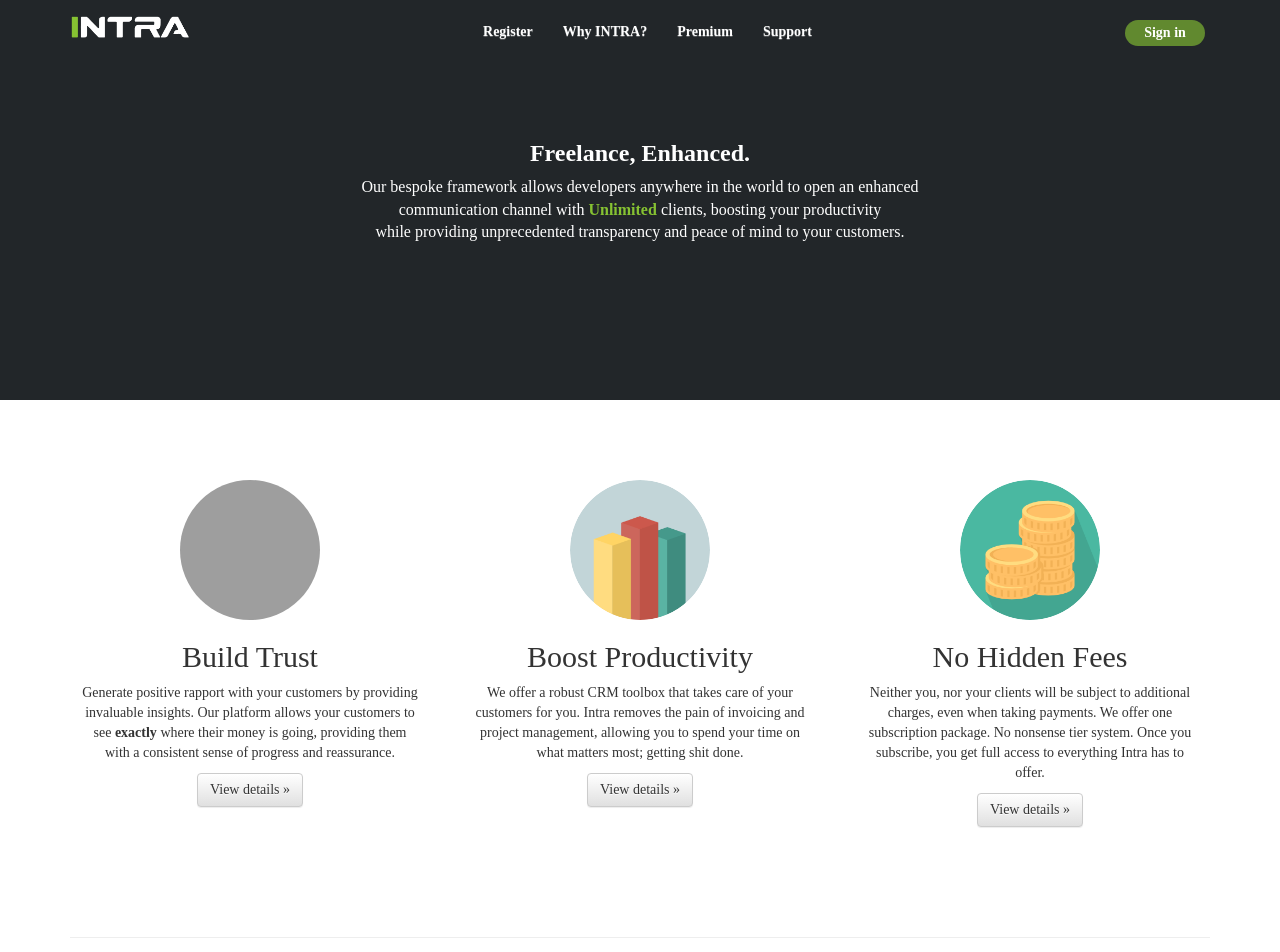
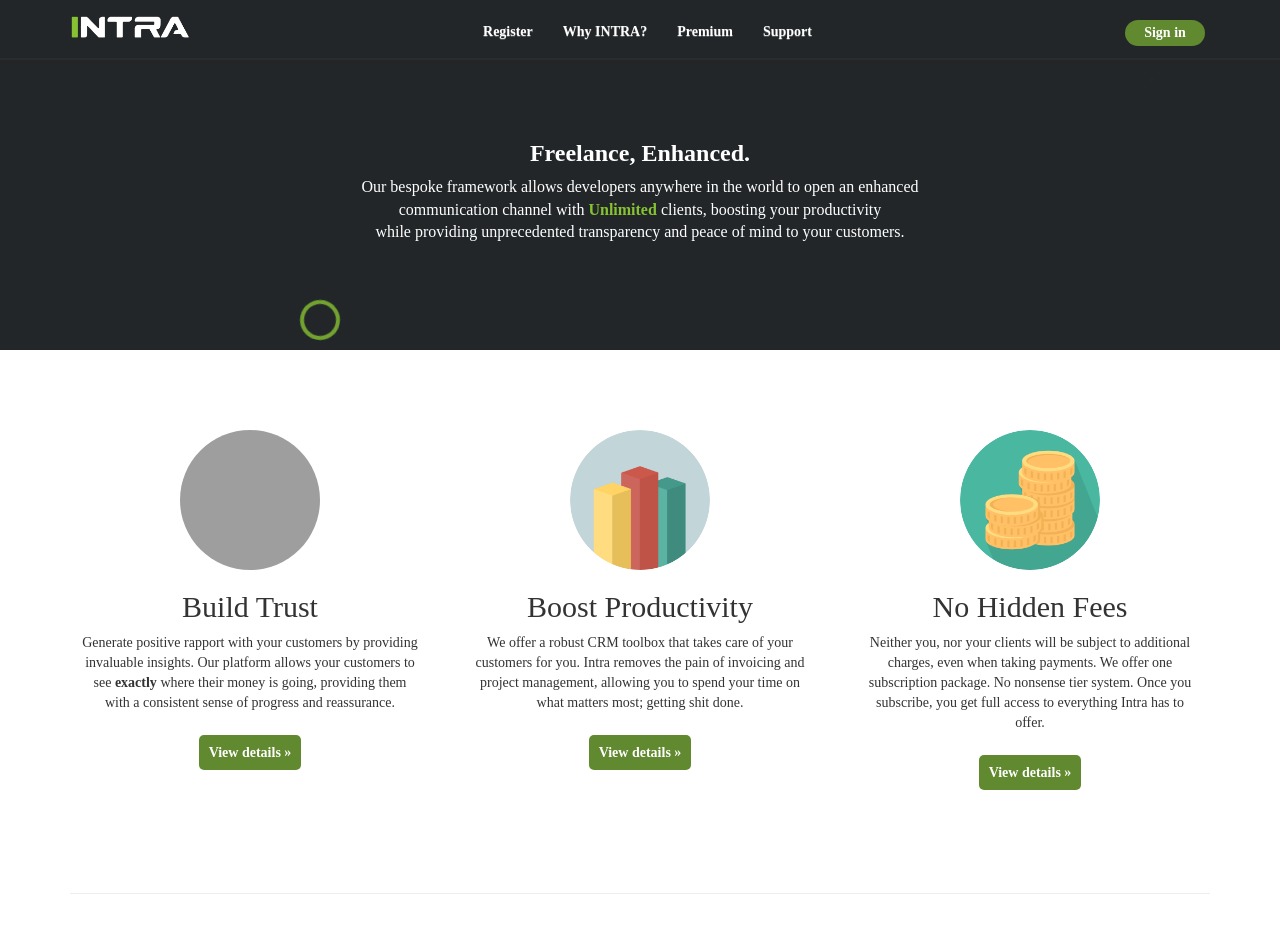
Before and after one commit to will-vokins/intra, a Flask app: page / in a window 1280 px wide. Shown: the top 952 px of the page. Run offline with Flask 2, Linux system fonts and the light colour scheme; some libraries are stand-ins or nearby versions; some web fonts are replaced; grey boxes are pictures that could not be loaded.

Commit message:
Second Commit

```diff
--- a/app/app.py
+++ b/app/app.py
@@ -1,6 +1,12 @@
-from flask import Flask, render_template
+from flask import Flask, render_template, flash, redirect
+from flask_pymongo import PyMongo
+
+import db
+import forms
+
 app = Flask(__name__)
-app.config["version"] = "Alpha 1"
+app.config['version'] = 'Alpha 1'
+app.config['SECRET_KEY'] = '06428f29a279cddf7fac4b0180db9579'
 
 @app.route('/')
 def root():
@@ -9,3 +15,7 @@ def root():
 @app.route('/login')
 def login():
     return render_template("login.html"), 200
+
+@app.route('/register')
+def register():
+    return render_template("register.html"), 200
--- a/app/static/css/main.css
+++ b/app/static/css/main.css
@@ -68,7 +68,7 @@
     background-size: cover;
     background-repeat: no-repeat;
     background-position: center center;
-    height: 400px;
+    height: 350px;
 }
 
 #intraLogo {
@@ -83,6 +83,10 @@
     font-weight: bold;
     line-height: 33px !important;
     height: 33px;
+}
+
+.navbar {
+    border-bottom: solid 2px #2b2b2b;
 }
 
 #loginButton {
@@ -218,7 +222,7 @@
     left: 50%;
     -ms-transform: translate(-50%, -50%);
     transform: translate(-50%, -50%);
-    border-radius: 5px;
+    border-radius: 6px 5px 5px 6px;
 }
 
 .boilerPlate .artArea {
@@ -424,3 +428,97 @@ textarea:focus, input:focus{
         width: 100%;
     }
   }
+
+  /* Animated Cubes */
+  .cube {
+    position: absolute;
+    top: 80vh;
+    left: 45vw;
+    width: 10px;
+    height: 10px;
+    border: solid 1px #86c232;
+    border-radius: 360px;
+    transform-origin: top left;
+    transform: scale(0) rotate(0deg) translate(-50%, -50%);
+    animation: cube 12s ease-in forwards infinite;
+  }
+  .cube:nth-child(2n) {
+    border-color: #86c232 ;
+  }
+  .cube:nth-child(2) {
+    animation-delay: 2s;
+    left: 25vw;
+    top: 40vh;
+  }
+  .cube:nth-child(3) {
+    animation-delay: 4s;
+    left: 75vw;
+    top: 50vh;
+  }
+  .cube:nth-child(4) {
+    animation-delay: 6s;
+    left: 90vw;
+    top: 10vh;
+  }
+  .cube:nth-child(5) {
+    animation-delay: 8s;
+    left: 10vw;
+    top: 85vh;
+  }
+  .cube:nth-child(6) {
+    animation-delay: 10s;
+    left: 50vw;
+    top: 10vh;
+  }
+
+  @keyframes cube {
+    from {
+      transform: scale(0) rotate(0deg) translate(-50%, -50%);
+      opacity: 1;
+    }
+    to {
+      transform: scale(20) rotate(960deg) translate(-50%, -50%);
+      opacity: 0;
+    }
+  }
+
+  .background {
+    background-color: #222629;
+    height: 100%;
+    position: relative;
+    overflow: hidden;
+    padding:0;
+    margin:0px;
+    background-size: 400% 400%;
+  }
+.nopadding {
+    padding: 0 !important;
+}
+
+/* Animate Background*/
+@keyframes Gradient {
+    0% {
+      background-position: 0% 50%;
+    }
+    50% {
+      background-position: 100% 50%;
+    }
+    100% {
+      background-position: 0% 50%;
+    }
+  }
+
+.callToAction {
+    background-color: #61892f;
+    color: white;
+    font-weight: bold;
+    padding: 10px;
+    border-radius: 5px;
+    margin-top: 10px !important;
+}
+
+.callToAction:hover {
+    text-decoration: none;
+    color: white;
+    background-color: #86c232;
+}
--- a/app/templates/login.html
+++ b/app/templates/login.html
@@ -34,6 +34,7 @@
                             <input type="button" class="loginButton smallcaps mb10 discordLoginButton" value="log in with discord">
                             <input type="button" class="loginButton smallcaps facebookLoginButton mb10" value="log in with facebook">
                             <input type="button" class="loginButton smallcaps googleLoginButton" value="log in with google">
+
                         </form>
                     </div>
                 </div>
--- a/app/templates/root.html
+++ b/app/templates/root.html
@@ -1,8 +1,8 @@
 {% extends "layout.html" %}
 {% block content %}
-<div class="container-fluid" id="rootHero">
+<div class="container-fluid nopadding" id="rootHero">
+    <div class="background">
         <div class="container">
-
             <div class="hero-wrapper">
               <h1>Freelance, Enhanced.</h1>
               <p class="lead">Our bespoke framework allows developers anywhere in the world to open an
@@ -10,6 +10,12 @@
                   productivity<br/> while providing unprecedented transparency and peace of mind to your customers.</p>
             </div>
 
+          </div>
+        <div class="cube"></div>
+        <div class="cube"></div>
+        <div class="cube"></div>
+        <div class="cube"></div>
+       <div class="cube"></div>
     </div>
 </div>
 
@@ -23,16 +29,17 @@
         <p>Generate positive rapport with your customers by providing invaluable insights.
             Our platform allows your customers to see <strong>exactly</strong> where their
             money is going, providing them with a consistent sense of progress and reassurance.</p>
-        <p><a class="btn btn-default" href="#" role="button">View details &raquo;</a></p>
+            <br/>
+        <p><a class="callToAction" href="#" role="button">View details &raquo;</a></p>
       </div><!-- /.col-lg-4 -->
       <div class="col-lg-4">
         <img class="img-circle" src="{{url_for('static', filename='img/icons/chart-1.png')}}" alt="Boost Sales" width="140" height="140">
         <h2>Boost Productivity</h2>
         <p>We offer a robust CRM toolbox that takes care of your customers for you. Intra
             removes the pain of invoicing and project management, allowing you to spend
-            your time on what matters most; getting shit done.
-        </p>
-        <p><a class="btn btn-default" href="#" role="button">View details &raquo;</a></p>
+            your time on what matters most; getting shit done.</p>
+            <br/>
+        <p><a class="callToAction" href="#" role="button">View details &raquo;</a></p>
       </div><!-- /.col-lg-4 -->
       <div class="col-lg-4">
         <img class="img-circle" src="{{url_for('static', filename='img/icons/coins.png')}}" alt="No Fees" width="140" height="140">
@@ -41,7 +48,8 @@
             taking payments. We offer one subscription package. No nonsense tier system.
             Once you subscribe, you get full access to everything Intra has to offer.
         </p>
-        <p><a class="btn btn-default" href="#" role="button">View details &raquo;</a></p>
+        <br/>
+        <p><a class="callToAction" href="#" role="button">View details &raquo;</a></p>
       </div><!-- /.col-lg-4 -->
     </div><!-- /.row -->
 
```
Also changed, not shown: app/static/img/maybe.jpg, app/static/img/newWorld.png (deleted), 1 other file. Lines whose indentation alone changed are shown as unchanged.
